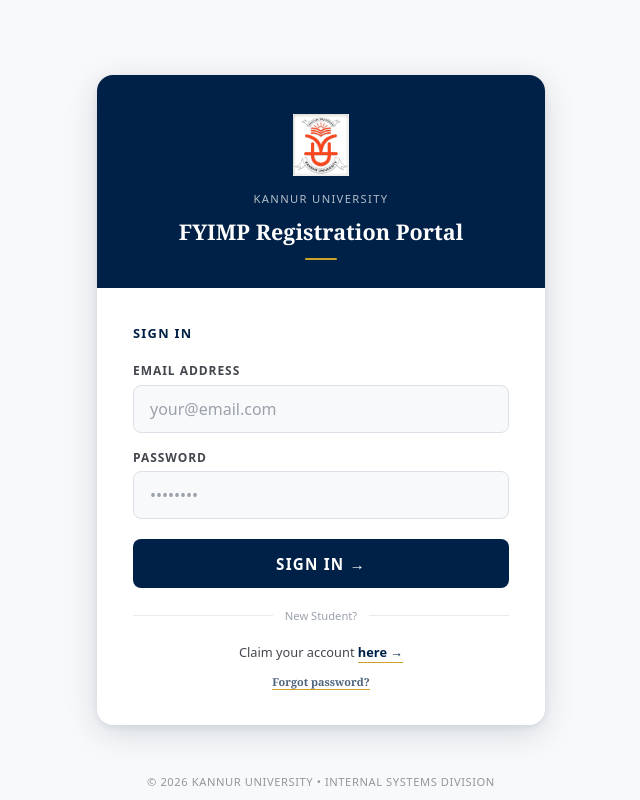
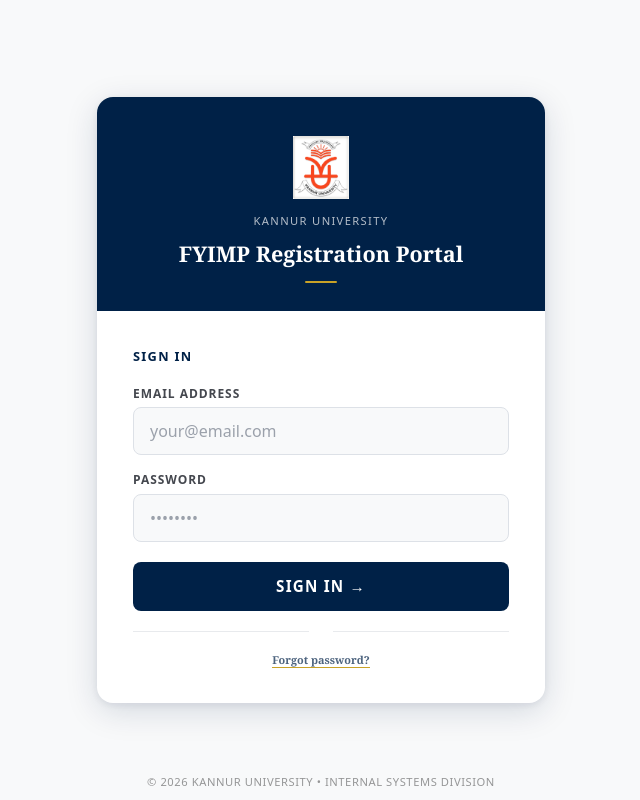
Before and after one commit to NOVA-PRJECT/Fyimpcourseregistration, a Next.js app: page /login in a window 1280 px wide. Shown: the whole page, without its empty margins (319-959 px from the left). Built offline with nearby package versions, Linux system fonts and the light colour scheme; no server answers.

Commit message:
minor changes

```diff
--- a/src/app/api/hod/students/add/route.ts
+++ b/src/app/api/hod/students/add/route.ts
@@ -64,6 +64,8 @@
     email,
     password,
     email_confirm: true,
+
+
   })
 
   if (authError || !authData.user) {
--- a/src/app/login/page.tsx
+++ b/src/app/login/page.tsx
@@ -169,15 +169,10 @@
           {/* Divider */}
           <div className={styles.divider}>
             <div className={styles.dividerLine} />
-            <span className={styles.dividerText}>New Student?</span>
+            <span className={styles.dividerText}></span>
             <div className={styles.dividerLine} />
           </div>
 
-          {/* Signup Link */}
-          <p className={styles.signupLink}>
-            Claim your account{' '}
-            <Link href="/signup">here →</Link>
-          </p>
           <p className={styles.forgotLink}>
             <Link href="/reset-password">Forgot password?</Link>
           </p>
--- a/src/modules/hod/services/bulkCreateStudents.ts
+++ b/src/modules/hod/services/bulkCreateStudents.ts
@@ -121,7 +121,7 @@
       email: data.email,
       password: batch_default_password,
       email_confirm: true,
-    })
+        })
 
     if (authError || !authData.user) {
       results.push({
```
